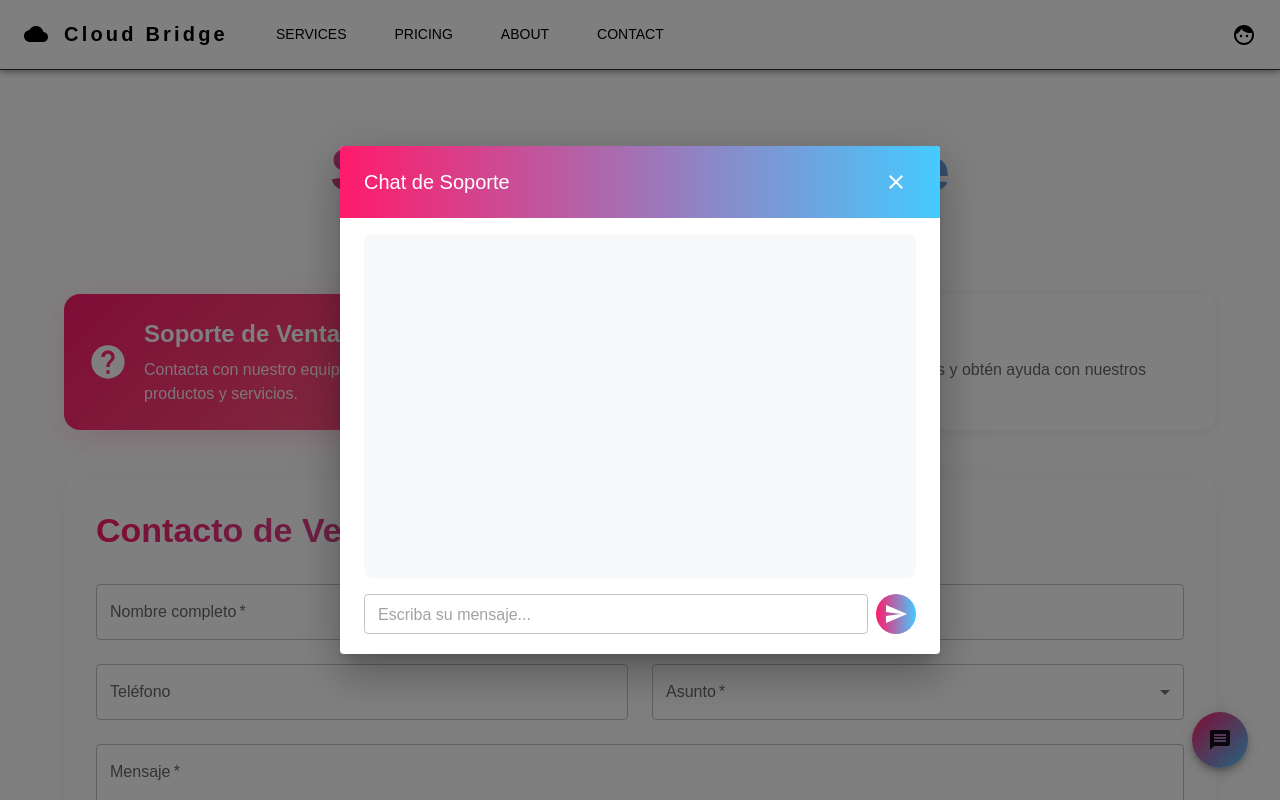
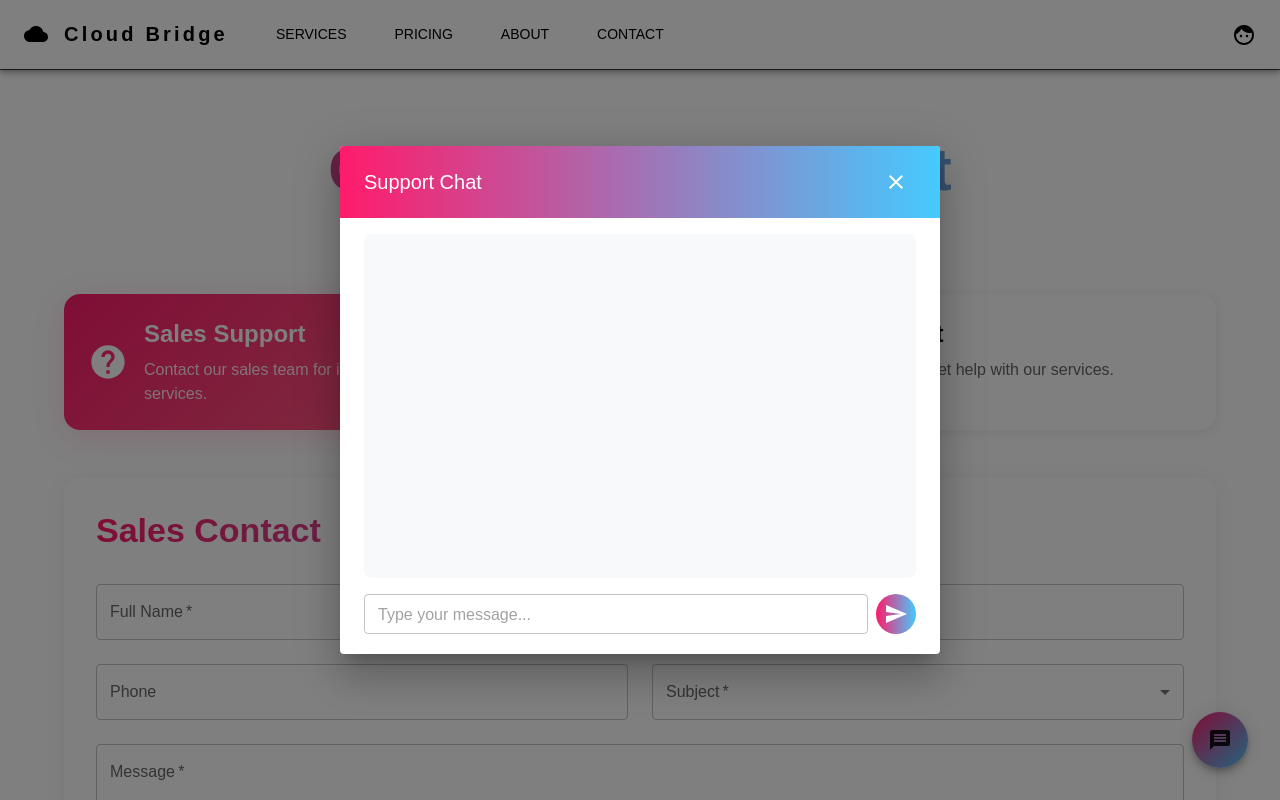
Before and after one commit to GaelAlburo/final-project, a Next.js app in the folder front/: page /contact in a window 1280 px wide. Both pictures are taken after a click on the button 1220 px from the left and 740 px from the top of the page. Shown: the top 800 px of the page. Built offline with nearby package versions, Linux system fonts and the light colour scheme; a web font is replaced by a local one.

Commit message:
refactor(i18n): translate support page from Spanish to English
- Translated all UI text elements and comments to English
- Updated state variable names to match English terminology

```diff
--- a/front/app/contact/page.jsx
+++ b/front/app/contact/page.jsx
@@ -23,12 +23,12 @@ import { Message, Help, Support, Close, Send } from '@mui/icons-material';
 
 const SupportPage = () => {
   const [chatOpen, setChatOpen] = useState(false);
-  const [supportType, setSupportType] = useState('ventas');
+  const [supportType, setSupportType] = useState('sales');
 
   return (
     <Box sx={{ bgcolor: '#fff', minHeight: '100vh' }}>
       <Container maxWidth="lg" sx={{ py: 8 }}>
-        {/* Header con gradiente */}
+        {/* Header with gradient */}
         <Box sx={{ textAlign: 'center', mb: 6 }}>
           <Typography variant="h2"
             sx={{
@@ -38,28 +38,28 @@ const SupportPage = () => {
               WebkitBackgroundClip: 'text',
               WebkitTextFillColor: 'transparent'
             }}>
-            Soporte Cloud Bridge
+            Cloud Bridge Support
           </Typography>
           <Typography variant="body1" sx={{ color: 'text.secondary' }}>
-            Estamos aquí para ayudarte. Selecciona el tipo de soporte que necesitas.
+            We're here to help. Select the type of support you need.
           </Typography>
         </Box>
 
-        {/* Opciones de Soporte */}
+        {/* Support Options */}
         <Grid container spacing={4} sx={{ mb: 6 }}>
           <Grid item xs={12} md={6}>
             <Paper
-              onClick={() => setSupportType('ventas')}
+              onClick={() => setSupportType('sales')}
               sx={{
                 p: 3,
                 cursor: 'pointer',
                 height: '100%',
                 borderRadius: 4,
                 transition: 'all 0.3s ease',
-                background: supportType === 'ventas'
+                background: supportType === 'sales'
                   ? 'linear-gradient(135deg, #FF1B6B 0%, #FF758C 100%)'
                   : '#fff',
-                boxShadow: supportType === 'ventas'
+                boxShadow: supportType === 'sales'
                   ? '0 8px 32px rgba(255, 27, 107, 0.15)'
                   : '0 2px 12px rgba(0,0,0,0.08)',
                 '&:hover': {
@@ -71,20 +71,20 @@ const SupportPage = () => {
               <Box sx={{ display: 'flex', alignItems: 'center', gap: 2 }}>
                 <Help sx={{
                   fontSize: 40,
-                  color: supportType === 'ventas' ? '#fff' : '#FF1B6B'
+                  color: supportType === 'sales' ? '#fff' : '#FF1B6B'
                 }} />
                 <Box>
                   <Typography variant="h5" sx={{
                     fontWeight: 'bold',
-                    color: supportType === 'ventas' ? '#fff' : '#000',
+                    color: supportType === 'sales' ? '#fff' : '#000',
                     mb: 1
                   }}>
-                    Soporte de Ventas
+                    Sales Support
                   </Typography>
                   <Typography sx={{
-                    color: supportType === 'ventas' ? 'rgba(255,255,255,0.9)' : 'text.secondary'
+                    color: supportType === 'sales' ? 'rgba(255,255,255,0.9)' : 'text.secondary'
                   }}>
-                    Contacta con nuestro equipo de ventas para información sobre productos y servicios.
+                    Contact our sales team for information about products and services.
                   </Typography>
                 </Box>
               </Box>
@@ -93,17 +93,17 @@ const SupportPage = () => {
 
           <Grid item xs={12} md={6}>
             <Paper
-              onClick={() => setSupportType('tecnico')}
+              onClick={() => setSupportType('technical')}
               sx={{
                 p: 3,
                 cursor: 'pointer',
                 height: '100%',
                 borderRadius: 4,
                 transition: 'all 0.3s ease',
-                background: supportType === 'tecnico'
+                background: supportType === 'technical'
                   ? 'linear-gradient(135deg, #45CAFF 0%, #45EEEE 100%)'
                   : '#fff',
-                boxShadow: supportType === 'tecnico'
+                boxShadow: supportType === 'technical'
                   ? '0 8px 32px rgba(69, 202, 255, 0.15)'
                   : '0 2px 12px rgba(0,0,0,0.08)',
                 '&:hover': {
@@ -115,20 +115,20 @@ const SupportPage = () => {
               <Box sx={{ display: 'flex', alignItems: 'center', gap: 2 }}>
                 <Support sx={{
                   fontSize: 40,
-                  color: supportType === 'tecnico' ? '#fff' : '#45CAFF'
+                  color: supportType === 'technical' ? '#fff' : '#45CAFF'
                 }} />
                 <Box>
                   <Typography variant="h5" sx={{
                     fontWeight: 'bold',
-                    color: supportType === 'tecnico' ? '#fff' : '#000',
+                    color: supportType === 'technical' ? '#fff' : '#000',
                     mb: 1
                   }}>
-                    Soporte Técnico
+                    Technical Support
                   </Typography>
                   <Typography sx={{
-                    color: supportType === 'tecnico' ? 'rgba(255,255,255,0.9)' : 'text.secondary'
+                    color: supportType === 'technical' ? 'rgba(255,255,255,0.9)' : 'text.secondary'
                   }}>
-                    Resuelve problemas técnicos y obtén ayuda con nuestros servicios.
+                    Solve technical issues and get help with our services.
                   </Typography>
                 </Box>
               </Box>
@@ -136,7 +136,7 @@ const SupportPage = () => {
           </Grid>
         </Grid>
 
-        {/* Formulario */}
+        {/* Form */}
         <Paper sx={{
           p: 4,
           borderRadius: 4,
@@ -150,7 +150,7 @@ const SupportPage = () => {
             WebkitBackgroundClip: 'text',
             WebkitTextFillColor: 'transparent'
           }}>
-            {supportType === 'ventas' ? 'Contacto de Ventas' : 'Soporte Técnico'}
+            {supportType === 'sales' ? 'Sales Contact' : 'Technical Support'}
           </Typography>
 
           <Grid container spacing={3}>
@@ -158,7 +158,7 @@ const SupportPage = () => {
               <TextField
                 fullWidth
                 required
-                label="Nombre completo"
+                label="Full Name"
                 variant="outlined"
               />
             </Grid>
@@ -174,25 +174,25 @@ const SupportPage = () => {
             <Grid item xs={12} md={6}>
               <TextField
                 fullWidth
-                label="Teléfono"
+                label="Phone"
                 variant="outlined"
               />
             </Grid>
             <Grid item xs={12} md={6}>
               <FormControl fullWidth required>
-                <InputLabel>Asunto</InputLabel>
-                <Select label="Asunto">
-                  {supportType === 'ventas' ? (
+                <InputLabel>Subject</InputLabel>
+                <Select label="Subject">
+                  {supportType === 'sales' ? (
                     <>
-                      <MenuItem value="info">Información de productos</MenuItem>
-                      <MenuItem value="demo">Solicitar demo</MenuItem>
-                      <MenuItem value="cotizacion">Cotización</MenuItem>
+                      <MenuItem value="info">Product Information</MenuItem>
+                      <MenuItem value="demo">Request Demo</MenuItem>
+                      <MenuItem value="quote">Get Quote</MenuItem>
                     </>
                   ) : (
                     <>
-                      <MenuItem value="problema">Reportar problema</MenuItem>
-                      <MenuItem value="consulta">Consulta técnica</MenuItem>
-                      <MenuItem value="acceso">Problemas de acceso</MenuItem>
+                      <MenuItem value="problem">Report Problem</MenuItem>
+                      <MenuItem value="query">Technical Query</MenuItem>
+                      <MenuItem value="access">Access Issues</MenuItem>
                     </>
                   )}
                 </Select>
@@ -202,7 +202,7 @@ const SupportPage = () => {
               <TextField
                 fullWidth
                 required
-                label="Mensaje"
+                label="Message"
                 multiline
                 rows={4}
                 variant="outlined"
@@ -221,13 +221,13 @@ const SupportPage = () => {
                   }
                 }}
               >
-                Enviar mensaje
+                Send Message
               </Button>
             </Grid>
           </Grid>
         </Paper>
 
-        {/* Chat Flotante */}
+        {/* Floating Chat */}
         <Fab
           sx={{
             position: 'fixed',
@@ -257,7 +257,7 @@ const SupportPage = () => {
             justifyContent: 'space-between',
             alignItems: 'center'
           }}>
-            Chat de Soporte
+            Support Chat
             <IconButton onClick={() => setChatOpen(false)} sx={{ color: 'white' }}>
               <Close />
             </IconButton>
@@ -269,7 +269,7 @@ const SupportPage = () => {
                 <TextField
                   fullWidth
                   variant="outlined"
-                  placeholder="Escriba su mensaje..."
+                  placeholder="Type your message..."
                   size="small"
                 />
                 <IconButton sx={{
```
